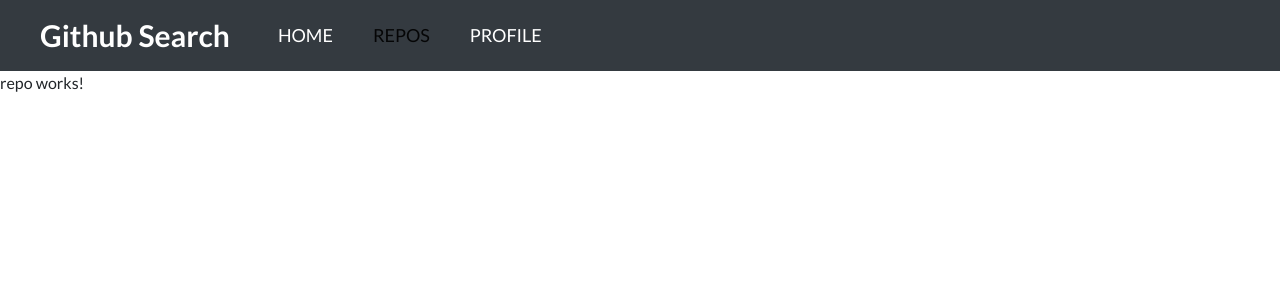
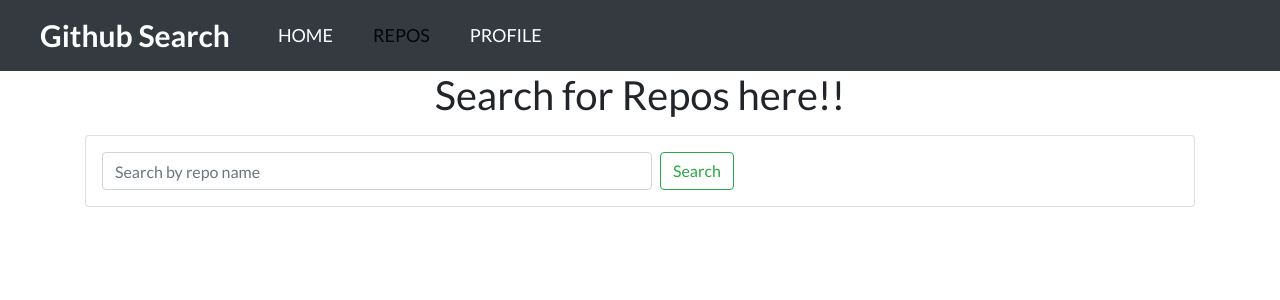
Before and after one commit to Victorteka/Github-Search, an Angular app: page /repos in a window 1280 px wide. Shown: the top 300 px of the page. Built offline with nearby package versions, Linux system fonts and the light colour scheme.

Commit message:
Emit searched repo from search form

```diff
--- a/src/app/components/navbar/navbar.component.html
+++ b/src/app/components/navbar/navbar.component.html
@@ -1,5 +1,5 @@
 <nav class="navbar navbar-expand-lg navbar-light bg-dark">
-  <a class="navbar-brand ml-4" routerLink="user" routerLinkActive="active"
+  <a class="navbar-brand ml-4" routerLink="userg" routerLinkActive="active"
     >Github Search</a
   >
   <button
--- a/src/app/components/repo/repo.component.html
+++ b/src/app/components/repo/repo.component.html
@@ -1 +1,3 @@
-<p>repo works!</p>
+<div class="container">
+  <app-search-repo></app-search-repo>
+</div>
--- a/src/app/components/search-form/search-form.component.html
+++ b/src/app/components/search-form/search-form.component.html
@@ -4,7 +4,7 @@
     type="search"
     [(ngModel)]="searchText"
     name="search"
-    placeholder="Search by username only!!"
+    placeholder="Search by username "
     aria-label="Search"
   />
   <button
--- a/src/app/components/search-repo/search-repo.component.css
+++ b/src/app/components/search-repo/search-repo.component.css
@@ -0,0 +1,3 @@
+form input {
+  width: 550px;
+}
--- a/src/app/components/search-repo/search-repo.component.html
+++ b/src/app/components/search-repo/search-repo.component.html
@@ -1 +1,20 @@
-<p>search-repo works!</p>
+<h1 class="text-center">Search for Repos here!!</h1>
+<div class="card p-3 mt-3">
+  <form class="form-inline my-2 my-lg-0 ">
+    <input
+      class="form-control mr-sm-2"
+      type="search"
+      [(ngModel)]="searchRepo"
+      name="search"
+      placeholder="Search by repo name"
+      aria-label="Search"
+    />
+    <button
+      class="btn btn-outline-success my-2 my-sm-0"
+      (keyup)="search()"
+      type="submit"
+    >
+      Search
+    </button>
+  </form>
+</div>
--- a/src/app/components/search-repo/search-repo.component.ts
+++ b/src/app/components/search-repo/search-repo.component.ts
@@ -1,15 +1,16 @@
-import { Component, OnInit } from '@angular/core';
+import { Component, OnInit, EventEmitter, Output } from "@angular/core";
 
 @Component({
-  selector: 'app-search-repo',
-  templateUrl: './search-repo.component.html',
-  styleUrls: ['./search-repo.component.css']
+  selector: "app-search-repo",
+  templateUrl: "./search-repo.component.html",
+  styleUrls: ["./search-repo.component.css"]
 })
 export class SearchRepoComponent implements OnInit {
+  searchRepo: any;
 
-  constructor() { }
+  @Output() repoName = new EventEmitter<any>();
 
-  ngOnInit() {
-  }
+  constructor() {}
 
+  ngOnInit() {}
 }
```
